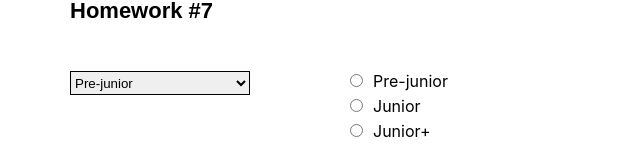
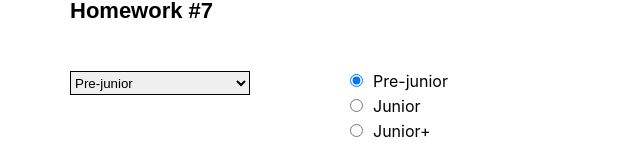
Before and after one commit to DmitriyVavilin/hws2-master, a React (Create React App) app: page /#/junior in a window 1280 px wide. Shown: the part 517-681 px from the top of the page, without its empty margins (0-640 px from the left). Built offline with nearby package versions, Linux system fonts and the light colour scheme.

Commit message:
home_work**

```diff
--- a/src/s1-main/App.tsx
+++ b/src/s1-main/App.tsx
@@ -1,9 +1,6 @@
 import React from 'react'
 import s from './App.module.css'
 import HW5 from "../s2-homeworks/hw05/HW5";
-import HW7 from "../s2-homeworks/hw07/HW7";
-import HW6 from "../s2-homeworks/hw06/HW6";
-import HW8 from "../s2-homeworks/hw08/HW8";
 
 function App() {
     return (
@@ -15,9 +12,6 @@ function App() {
 
             {/*при выполнении дз 5 и более - закомментировать здесь дз 1-4, так как они есть внутри дз 5*/}
             <HW5/>
-            <HW6/>
-            <HW7/>
-            {/*<HW8/>*/}
         </div>
     )
 }
--- a/src/s2-homeworks/hw05/pages/Junior.tsx
+++ b/src/s2-homeworks/hw05/pages/Junior.tsx
@@ -5,8 +5,8 @@ import HW6 from "../../hw06/HW6";
 function Junior() {
     return (
         <div id={'hw5-page-junior'}>
-            {/*<HW6 />*/}
-            {/*<HW7 />*/}
+            <HW6 />
+            <HW7 />
             {/*<HW8 />*/}
             {/*<HW9 />*/}
         </div>
--- a/src/s2-homeworks/hw07/HW7.tsx
+++ b/src/s2-homeworks/hw07/HW7.tsx
@@ -18,7 +18,7 @@ const arr = [
 ] // value может быть изменено
 
 const HW7 = () => {
-    const [value, onChangeOption] = useState('Pre-junior') // селект и радио должны работать синхронно
+    const [value, onChangeOption] = useState(1) // селект и радио должны работать синхронно
 
     return (
         <div id={'hw7'}>
```
